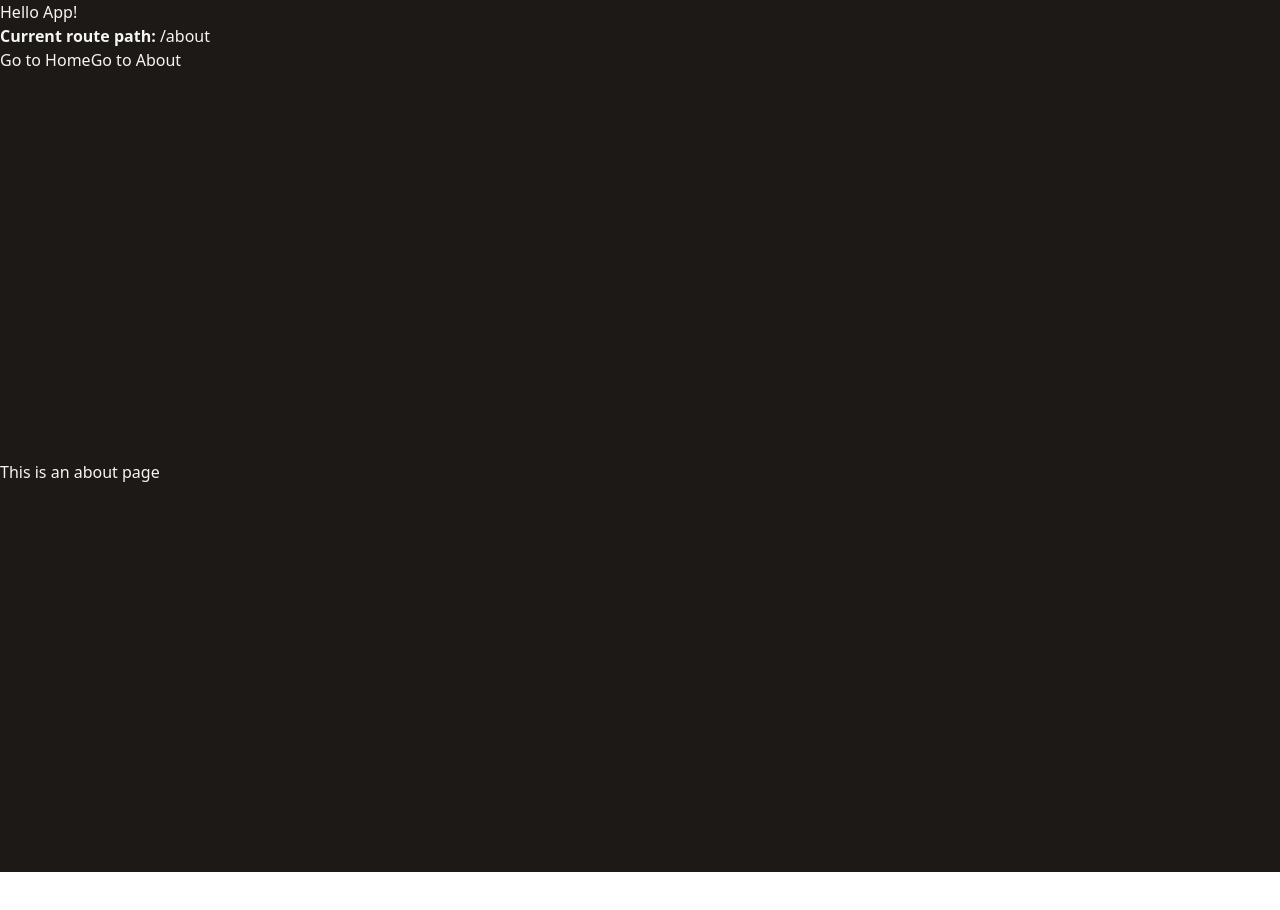
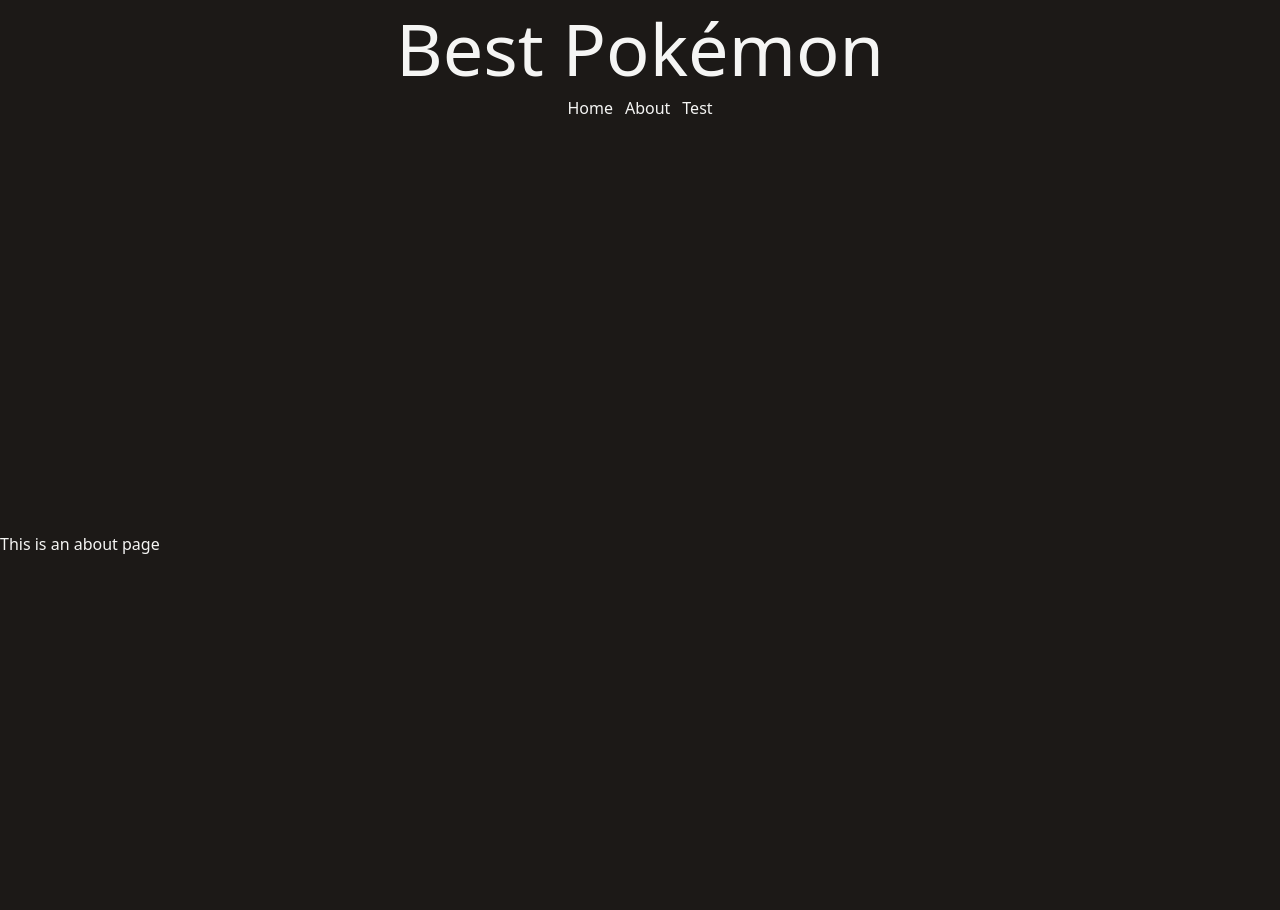
Before and after one commit to mikeycodingstuff/best-pokemon, a Vue app: page /about in a window 1280 px wide. Shown: the top 910 px of the page. Before the commit the page ends 872 px from the top, so only its background shows below. Built offline with nearby package versions, Linux system fonts and the light colour scheme; no server answers.

Commit message:
some page styling

```diff
--- a/src/App.vue
+++ b/src/App.vue
@@ -1,12 +1,12 @@
 <template>
-  <h1>Hello App!</h1>
-  <p>
-    <strong>Current route path:</strong> {{ $route.fullPath }}
-  </p>
-  <nav>
-    <RouterLink to="/">Go to Home</RouterLink>
-    <RouterLink to="/about">Go to About</RouterLink>
+  <div class="p-3">
+  <h1 class="text-center text-7xl">Best Pokémon</h1>
+  <nav class="flex p-3 gap-3 justify-center">
+    <RouterLink to="/">Home</RouterLink>
+    <RouterLink to="/about">About</RouterLink>
+    <RouterLink to="/test">Test</RouterLink>
   </nav>
+  </div>
   <main>
     <RouterView />
   </main>
```
